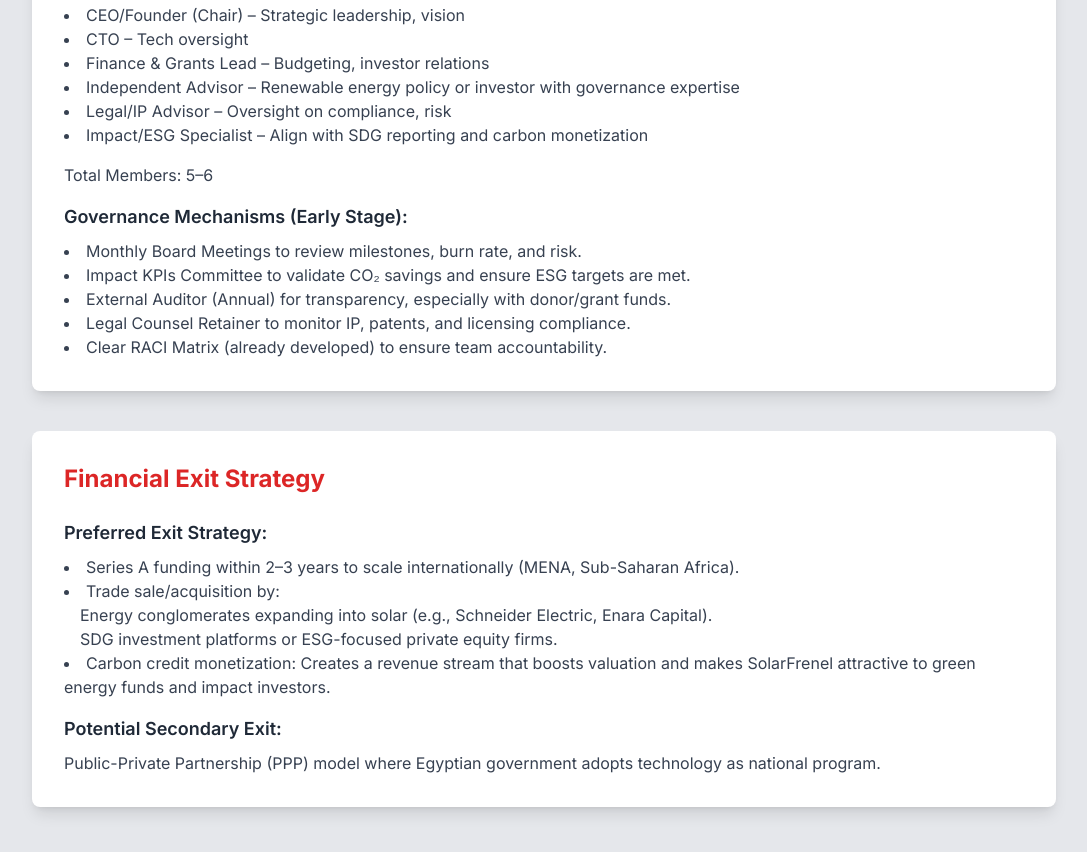
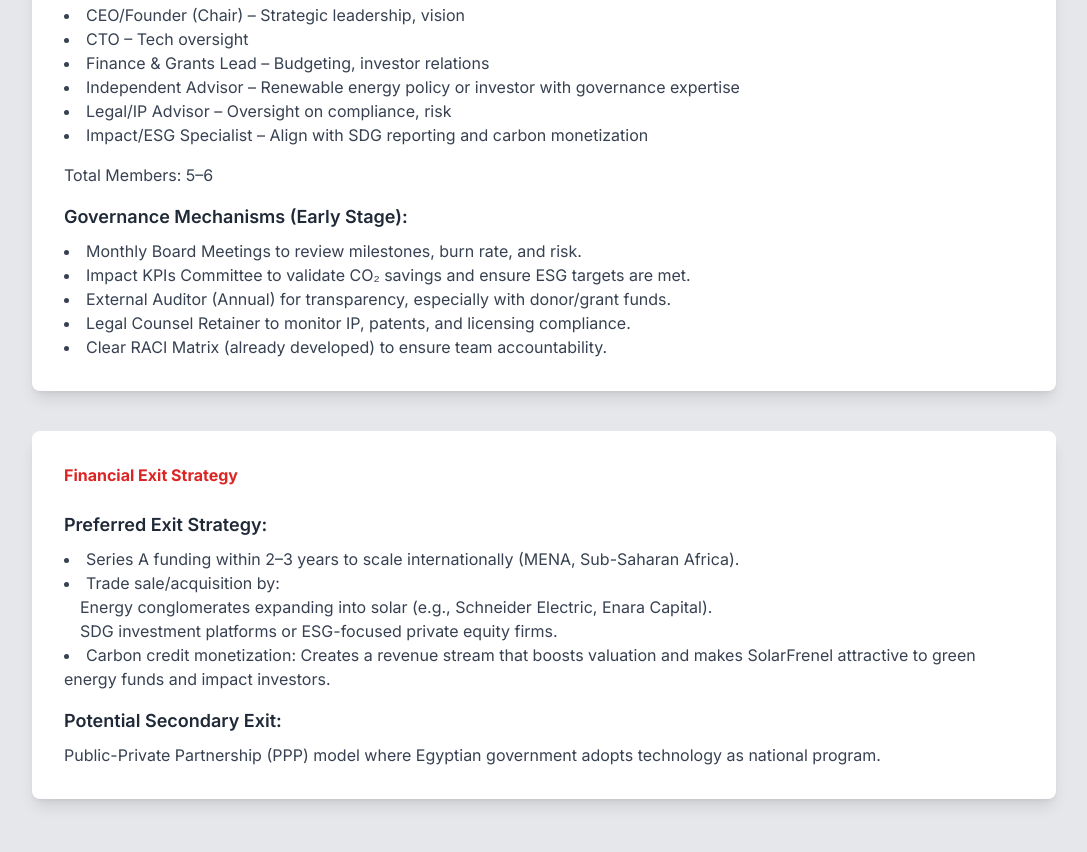
Before and after one commit to andrew6255/SolarFresnel, a plain HTML site: page index.html in a window 1280 px wide. Shown: the part 11118-11970 px from the top of the page, without its empty margins (96-1183 px from the left). Drawn offline with nearby package versions, Linux system fonts and the light colour scheme.

Commit message:
Update index.html

```diff
--- a/index.html
+++ b/index.html
@@ -574,7 +574,7 @@
             </div>
 
             <div class="bg-white p-8 rounded-lg shadow-lg">
-                <h3 class="text-2xl font-bold text-red-600 mb-6">Financial Exit Strategy</h3>
+                <h3 class="2xl font-bold text-red-600 mb-6">Financial Exit Strategy</h3>
                 <h4 class="font-semibold text-lg mb-2">Preferred Exit Strategy:</h4>
                 <ul class="list-disc list-inside text-gray-700 mb-4">
                     <li>Series A funding within 2–3 years to scale internationally (MENA, Sub-Saharan Africa).</li>
```
